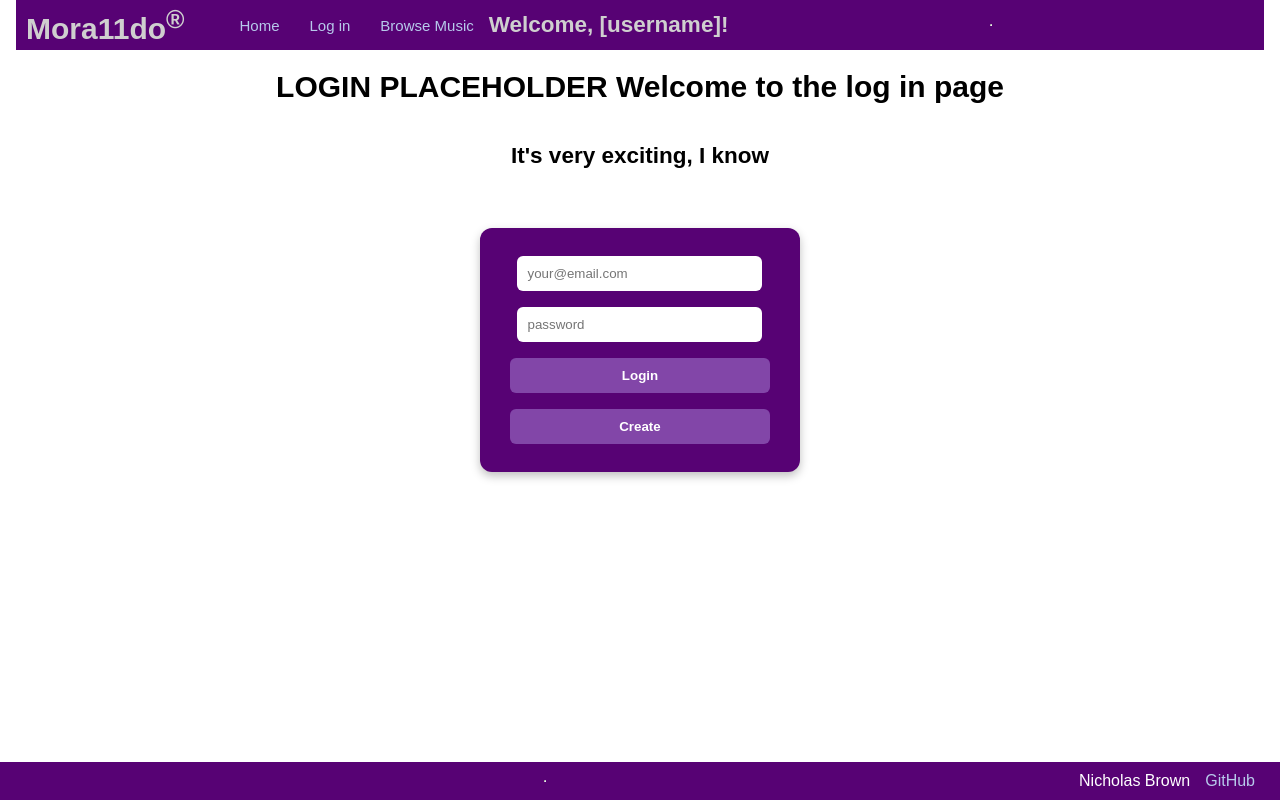
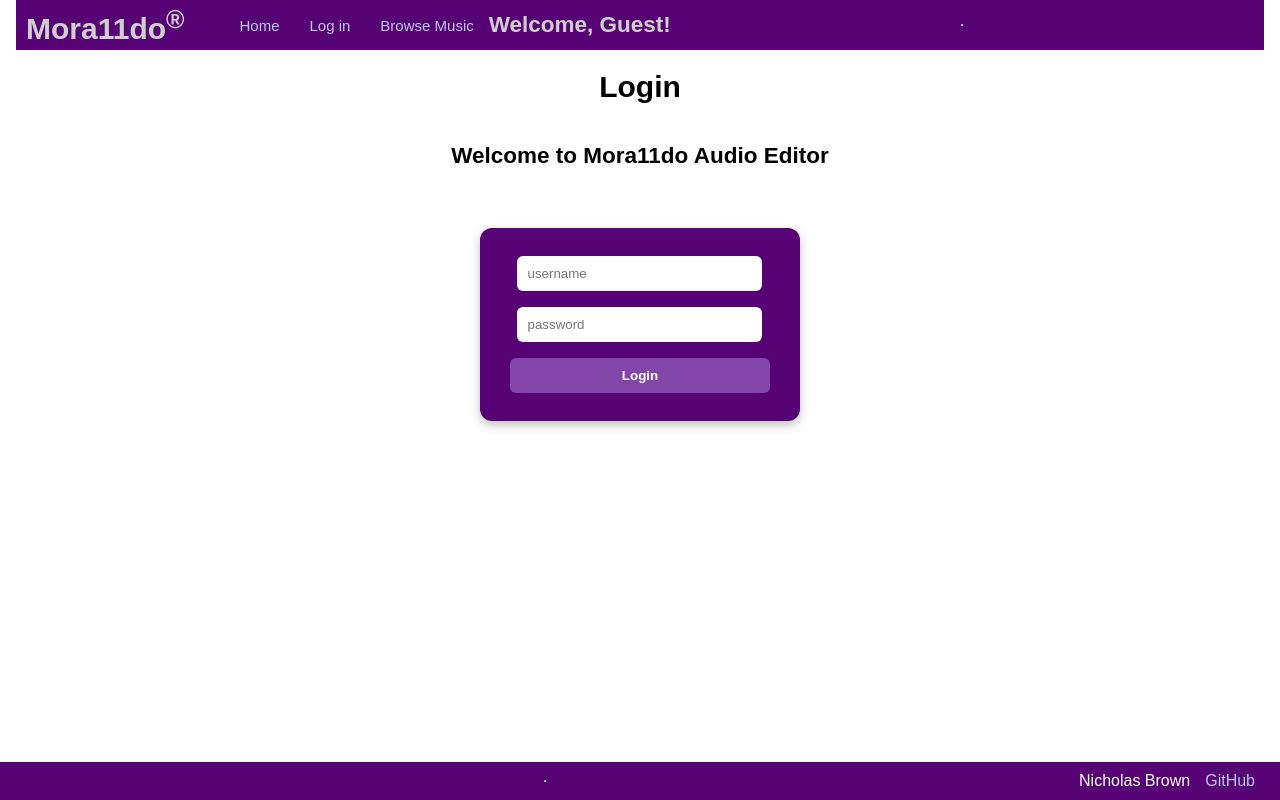
Before and after one commit to mora11do/startup, a React (Vite) app: page /login in a window 1280 px wide. Built offline with nearby package versions, Linux system fonts and the light colour scheme.

Commit message:
Can now log in, sort of. It only changes the welcome message pretty much

```diff
--- a/src/app.jsx
+++ b/src/app.jsx
@@ -1,4 +1,4 @@
-import React from "react";
+import React, { useState, useEffect } from "react";
 import { BrowserRouter, Routes, Route, Link } from "react-router-dom";
 import Home from "./home/home.jsx";
 import Login from "./login/login.jsx";
@@ -6,6 +6,23 @@ import SavedMusic from "./savedmusic/savedmusic.jsx";
 import "./app.css";
 
 function App() {
+
+  const [currentUser, setCurrentUser] = useState('');
+  useEffect(() => {
+    const savedUser = localStorage.getItem('currentUser');
+    if (savedUser) {
+      setCurrentUser(savedUser);
+    }
+  }, []);
+
+  useEffect(() => {
+    if (currentUser) {
+      localStorage.setItem('currentUser', currentUser);
+    } else {
+      localStorage.removeItem('currentUser');
+    }
+  }, [currentUser]);
+
   return (
     <BrowserRouter>
       <div className="App">
@@ -18,14 +35,14 @@ function App() {
               <Link to="/savedmusic">Browse Music</Link>
             </menu>
           </nav>
-          <h2>Welcome, [username]!</h2>
+          <h2>Welcome, {currentUser || 'Guest'}!</h2>
           <hr />
         </header>
 
         <main>
           <Routes>
-            <Route path="/" element={<Home />} />
-            <Route path="/login" element={<Login />} />
+            <Route path="/" element={<Home currentUser={currentUser} />} />
+            <Route path="/login" element={<Login setCurrentUser={setCurrentUser} />} />
             <Route path="/savedmusic" element={<SavedMusic />} />
           </Routes>
         </main>
--- a/src/login/login.jsx
+++ b/src/login/login.jsx
@@ -1,20 +1,48 @@
-import React from "react";
+import React, { useState } from "react";
+import { useNavigate } from "react-router-dom";
 
-function Login() {
+function Login({ setCurrentUser }) {
+  const [username, setUsername] = useState('');
+  const [password, setPassword] = useState('');
+  const navigate = useNavigate();
+
+  const handleLogin = (e) => {
+    e.preventDefault();
+
+    if (username && password) {
+      setCurrentUser(username);
+      navigate('/');
+      alert(`Welcome, ${username}!`);
+    } else {
+      alert('Please enter username and password');
+    }
+  };
+
   return (
     <main>
-      <h1>LOGIN PLACEHOLDER Welcome to the log in page</h1>
-      <h2>It's very exciting, I know</h2>
+      <h1>Login</h1>
+      <h2>Welcome to Mora11do Audio Editor</h2>
       <div className="login-box">
-        <form method="get" action="play.html">
+        <form onSubmit={handleLogin}>
           <div>
-            <input type="text" placeholder="your@email.com" />
+            <input
+              type="text"
+              placeholder="username"
+              value={username}
+              onChange={(e) => setUsername(e.target.value)}
+              required
+            />
           </div>
           <div>
-            <input type="password" placeholder="password" />
+            <input
+              type="password"
+              placeholder="password"
+              value={password}
+              onChange={(e) => setPassword(e.target.value)}
+              required
+            />
           </div>
           <button type="submit">Login</button>
-          <button type="submit">Create</button>
         </form>
       </div>
     </main>
```
